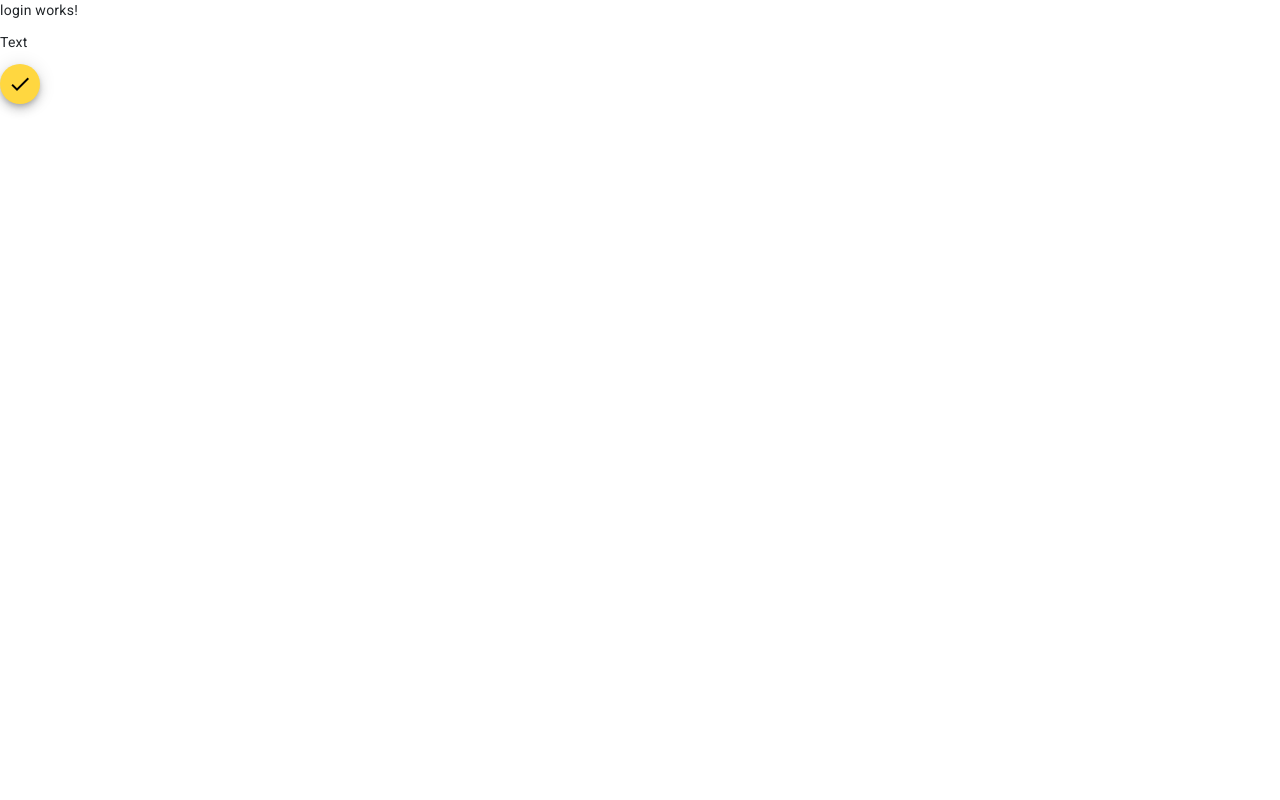
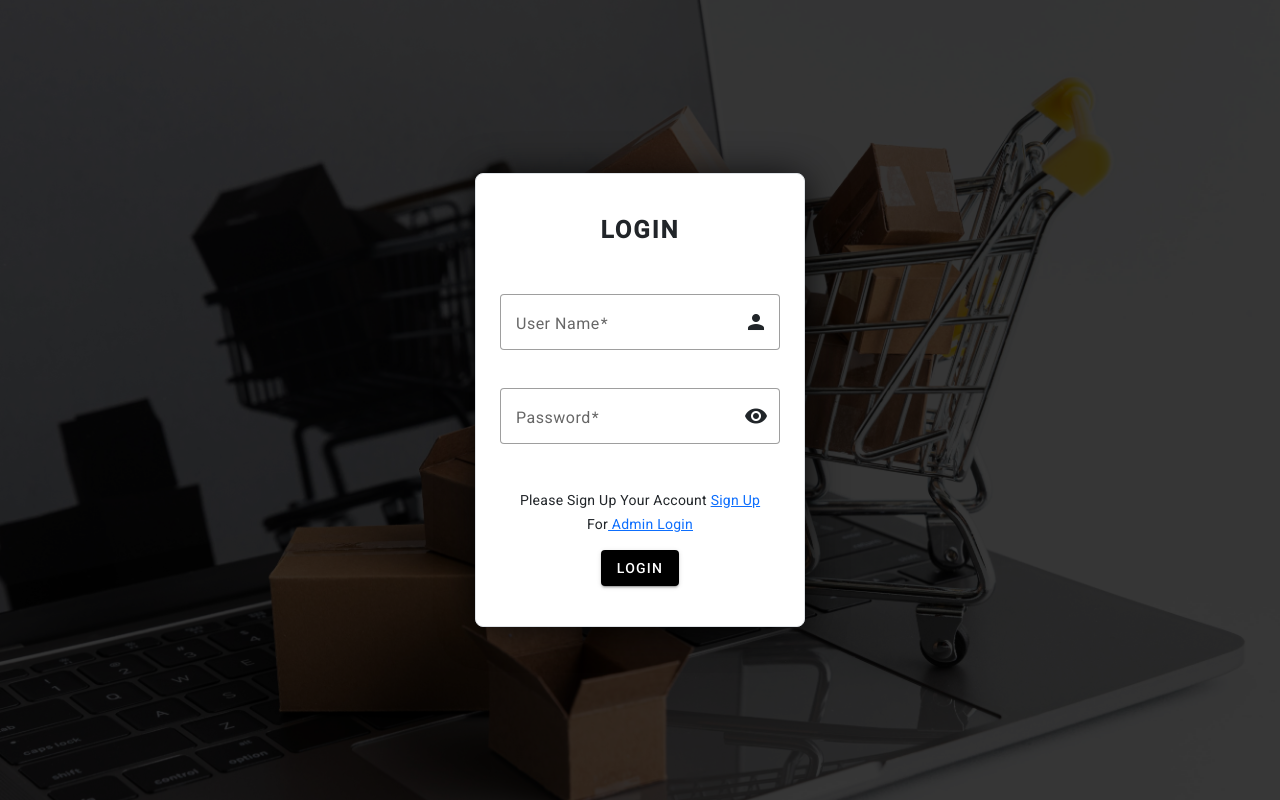
Before and after one commit to QusainQasmi/1st-InSource-Solution, an Angular app: page / in a window 1280 px wide. Built offline with nearby package versions, Linux system fonts and the light colour scheme.

Commit message:
login work complete

```diff
--- a/src/app/main-layout/login/login.component.html
+++ b/src/app/main-layout/login/login.component.html
@@ -1,7 +1,40 @@
-<p>login works!</p>
-<p >Text</p>
 
-
-<button mat-mini-fab>
-    <mat-icon>done</mat-icon>
-</button>
+<div class="loginBack">
+    <div class="backImgColor h-100vh d-flex justify-content-center align-items-center w-100">
+            <div class="text-center login-width p-4 b-r-8px box-shabow border">
+                <h1 class="mb-5 pt-3 font-bold">LOGIN</h1>
+                <mat-form-field class="col-md-12 mb-3" appearance="outline">
+                    <mat-icon matSuffix class="text-dark">person</mat-icon>
+                    <mat-label>User Name</mat-label>
+                    <input type="text" matInput [formControl]="userValid" [errorStateMatcher]="matcher"
+                        placeholder="John Wilson" [(ngModel)]="model.userNameVal">
+                    <mat-error *ngIf="userValid.hasError('email') && !userValid.hasError('required')">
+                        Please Enter Correct User Name
+                    </mat-error>
+                    <mat-error *ngIf="userValid.hasError('required')">
+                        User Name Is <strong>Required</strong>
+                    </mat-error>
+                </mat-form-field>
+                <mat-form-field class="col-md-12 mb-3" appearance="outline">
+                    <mat-icon matSuffix class="text-dark cursorPointer" *ngIf="!isShow"
+                        (click)="showPass()">visibility</mat-icon>
+                    <mat-icon matSuffix class="text-dark cursorPointer" *ngIf="isShow"
+                        (click)="hidePass()">visibility_off</mat-icon>
+                    <mat-label>Password</mat-label>
+                    <input [type]="isShow ? 'text' : 'password'" matInput [formControl]="passValid"
+                        [errorStateMatcher]="matcher" placeholder="john#123" [(ngModel)]="model.passVal">
+                    <mat-error *ngIf="passValid.hasError('email') && !passValid.hasError('required')">
+                        Please Enter A Strong Password
+                    </mat-error>
+                    <mat-error *ngIf="passValid.hasError('required')">
+                        Password Is <strong>Required</strong>
+                    </mat-error>
+                </mat-form-field>
+                <div class="pt-2">
+                    <p class="mb-1">Please Sign Up Your Account <a href="" [routerLink]="'/signUp'"> Sign Up </a></p>
+                    <p class="mb-3">For<a href="" [routerLink]="'/adminLogin'"> Admin Login </a></p>
+                    <button mat-raised-button class="loginBtn mb-3">LOGIN</button>
+                </div>
+            </div>
+    </div>
+</div>
--- a/src/app/main-layout/login/login.component.scss
+++ b/src/app/main-layout/login/login.component.scss
@@ -0,0 +1,31 @@
+
+.loginBack{
+    background: url(imgs/UserLoginImg.jpg);
+    background-size: cover;
+    background-repeat: no-repeat;
+}
+
+.backImgColor{
+    background: rgb(0 0 0 / 78%)
+}
+
+.login-width{
+    width: auto;
+    min-width: 250px;
+    max-width: 330px;
+    background-color: #fff;
+}
+
+.border{
+    border: 2px solid white;
+}
+
+.loginBtn{
+    color: white !important;
+    background-color: black !important;
+}
+
+.font-bold{
+    font-weight: 600;
+    letter-spacing: 2px;
+}
--- a/src/app/main-layout/login/login.component.ts
+++ b/src/app/main-layout/login/login.component.ts
@@ -1,10 +1,43 @@
-import { Component } from '@angular/core';
+import { Component, OnInit } from '@angular/core';
+import { FormControl, FormGroupDirective, NgForm, Validators } from '@angular/forms';
+import { ErrorStateMatcher } from '@angular/material/core';
+import { ActivatedRoute, Route, Router } from '@angular/router';
 
 @Component({
   selector: 'app-login',
   templateUrl: './login.component.html',
   styleUrls: ['./login.component.scss']
 })
-export class LoginComponent {
+export class LoginComponent implements OnInit {
+
+  model: any = {};
+  isShow: boolean = false;
+  userValid = new FormControl('', [Validators.required]);
+  passValid = new FormControl('', [Validators.required]);
+  matcher = new MyErrorStateMatcher();
+
+  constructor(private router: Router){
+
+  }
+
+  showPass(){
+    this.isShow = true;
+  }
+
+  hidePass(){
+    this.isShow = false;
+  }
+
+  ngOnInit(): void{
+
+  }
 
 }
+
+
+export class MyErrorStateMatcher implements ErrorStateMatcher {
+  isErrorState(control: FormControl | null, form: FormGroupDirective | NgForm | null): boolean {
+    const isSubmitted = form && form.submitted;
+    return !!(control && control.invalid && (control.dirty || control.touched || isSubmitted));
+  }
+}
```
Also changed, not shown: src/app/main-layout/login/login.service.ts (added, +16 -0 lines), src/app/main-layout/login/imgs/UserLoginImg.jpg (added), 1 other file (tests, documents, lock files or other folders).
